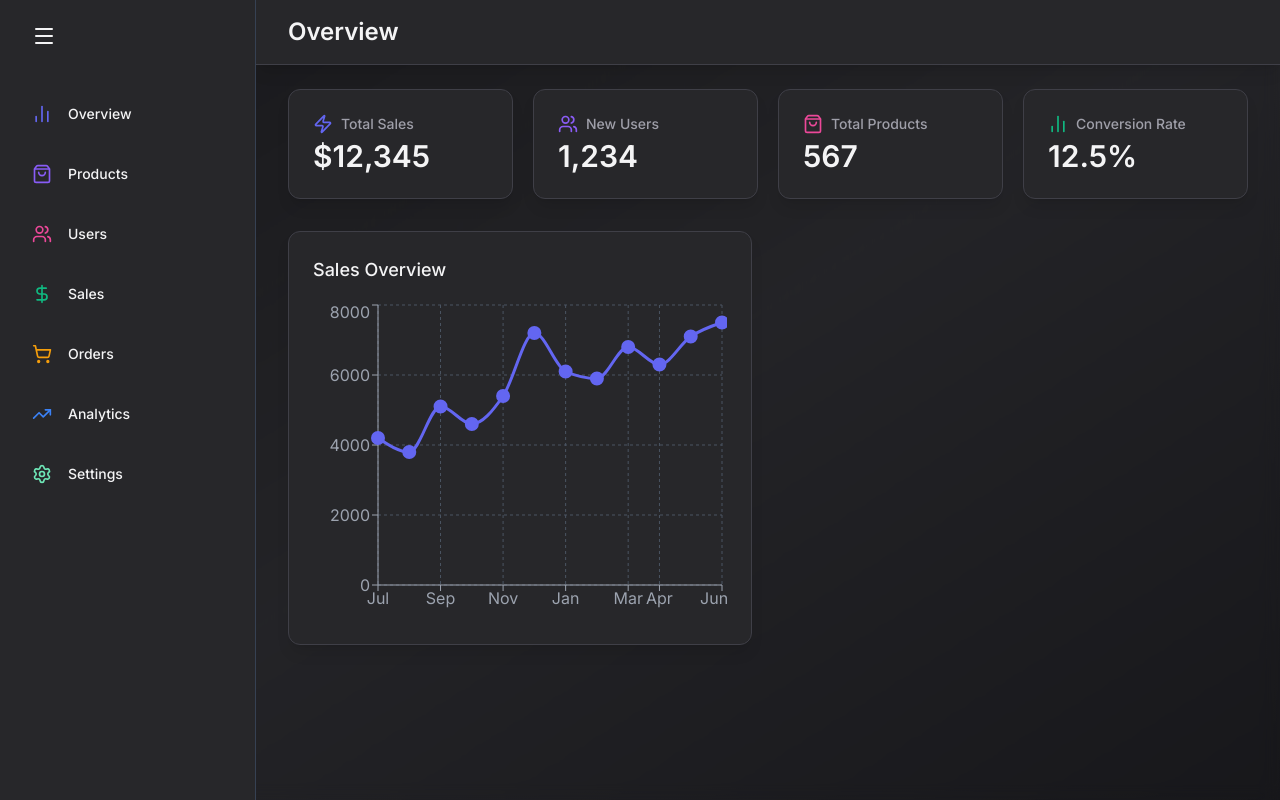
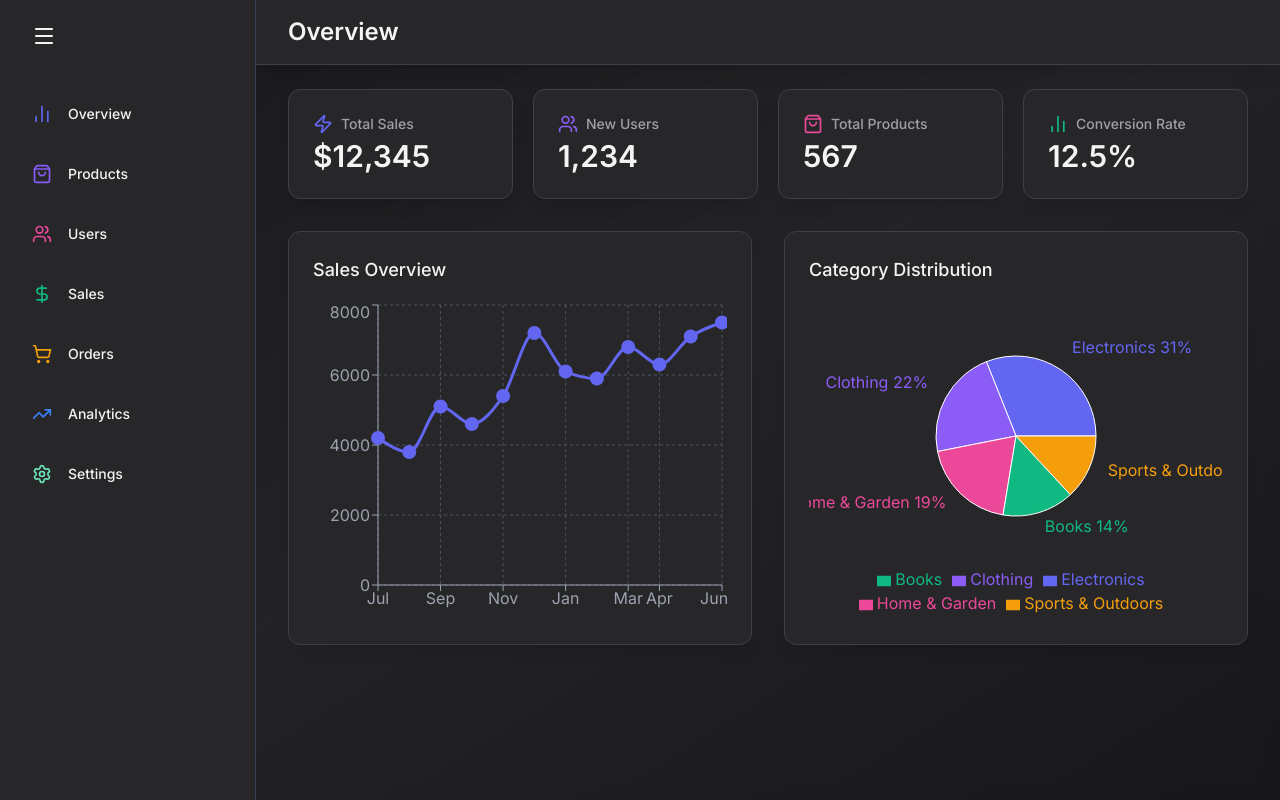
Before and after one commit to MohitAlphonsus/admin-dashboard, a React (Vite) app: page / in a window 1280 px wide. Built offline with nearby package versions, Linux system fonts and the light colour scheme.

Commit message:
category data pie chart added with recharts

```diff
--- /dev/null
+++ b/src/components/overview/CategoryDistributionChart.jsx
@@ -0,0 +1,59 @@
+import { motion } from "motion/react";
+import { CATEGORY__DATA } from "../../constant";
+import {
+	Cell,
+	Legend,
+	Pie,
+	PieChart,
+	ResponsiveContainer,
+	Tooltip,
+} from "recharts";
+const COLORS = ["#6366F1", "#8B5CF6", "#EC4899", "#10B981", "#F59E0B"];
+
+export default function CategoryDistributionChart() {
+	return (
+		<motion.div
+			className="bg-zinc-800 bg-opacity-50 backdrop-blur-md shadow-lg rounded-xl p-6 border border-zinc-700"
+			initial={{ opacity: 0, y: 20 }}
+			animate={{ opacity: 1, y: 0 }}
+			transition={{ delay: 0.3 }}
+		>
+			<h2 className="text-lg font-medium mb-4 text-zinc-100">
+				Category Distribution
+			</h2>
+			<div className="h-80">
+				<ResponsiveContainer width={"100%"} height={"100%"}>
+					<PieChart>
+						<Pie
+							data={CATEGORY__DATA}
+							cx={"50%"}
+							cy={"50%"}
+							labelLine={false}
+							outerRadius={80}
+							fill="#8884d8"
+							dataKey="value"
+							label={({ name, percent }) =>
+								`${name} ${(percent * 100).toFixed(0)}%`
+							}
+						>
+							{CATEGORY__DATA.map((entry, index) => (
+								<Cell
+									key={`cell-${index}`}
+									fill={COLORS[index % COLORS.length]}
+								/>
+							))}
+						</Pie>
+						<Tooltip
+							contentStyle={{
+								backgroundColor: "rgba(31, 41, 55, 0.8)",
+								borderColor: "#4B5563",
+							}}
+							itemStyle={{ color: "#E5E7EB" }}
+						/>
+						<Legend />
+					</PieChart>
+				</ResponsiveContainer>
+			</div>
+		</motion.div>
+	);
+}
--- a/src/components/overview/index.js
+++ b/src/components/overview/index.js
@@ -1,4 +1,5 @@
 import StatCard from "./StatCard";
 import SalesOverviewChart from "./SalesOverviewChart";
+import CategoryDistributionChart from "./CategoryDistributionChart";
 
-export { StatCard, SalesOverviewChart };
+export { StatCard, SalesOverviewChart, CategoryDistributionChart };
--- a/src/constant/index.js
+++ b/src/constant/index.js
@@ -82,3 +82,11 @@ export const SALES__DATA = [
 	{ name: "May", sales: 7100 },
 	{ name: "Jun", sales: 7500 },
 ];
+
+export const CATEGORY__DATA = [
+	{ name: "Electronics", value: 4500 },
+	{ name: "Clothing", value: 3200 },
+	{ name: "Home & Garden", value: 2800 },
+	{ name: "Books", value: 2100 },
+	{ name: "Sports & Outdoors", value: 1900 },
+];
--- a/src/pages/OverviewPage.jsx
+++ b/src/pages/OverviewPage.jsx
@@ -1,5 +1,9 @@
 import { Header } from "../components/ui";
-import { SalesOverviewChart, StatCard } from "../components/overview";
+import {
+	SalesOverviewChart,
+	CategoryDistributionChart,
+	StatCard,
+} from "../components/overview";
 import { motion } from "motion/react";
 import { STATCARD__DATA } from "../constant";
 
@@ -27,6 +31,7 @@ export default function OverviewPage() {
 
 				<div className="grid grid-cols-1 lg:grid-cols-2 gap-8">
 					<SalesOverviewChart />
+					<CategoryDistributionChart />
 				</div>
 			</main>
 		</div>
```
